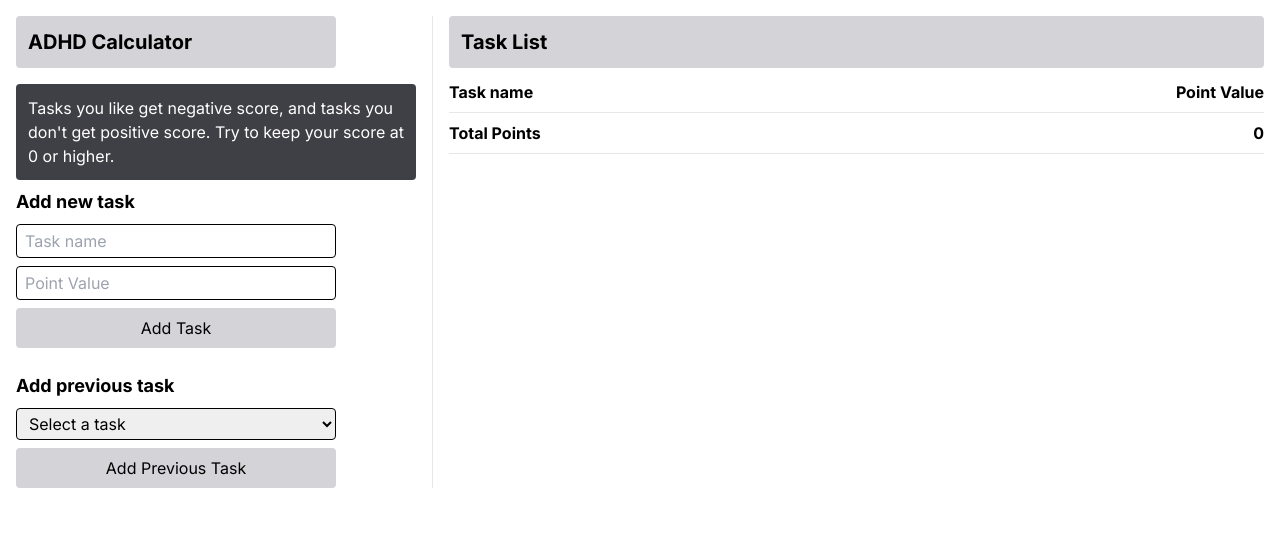
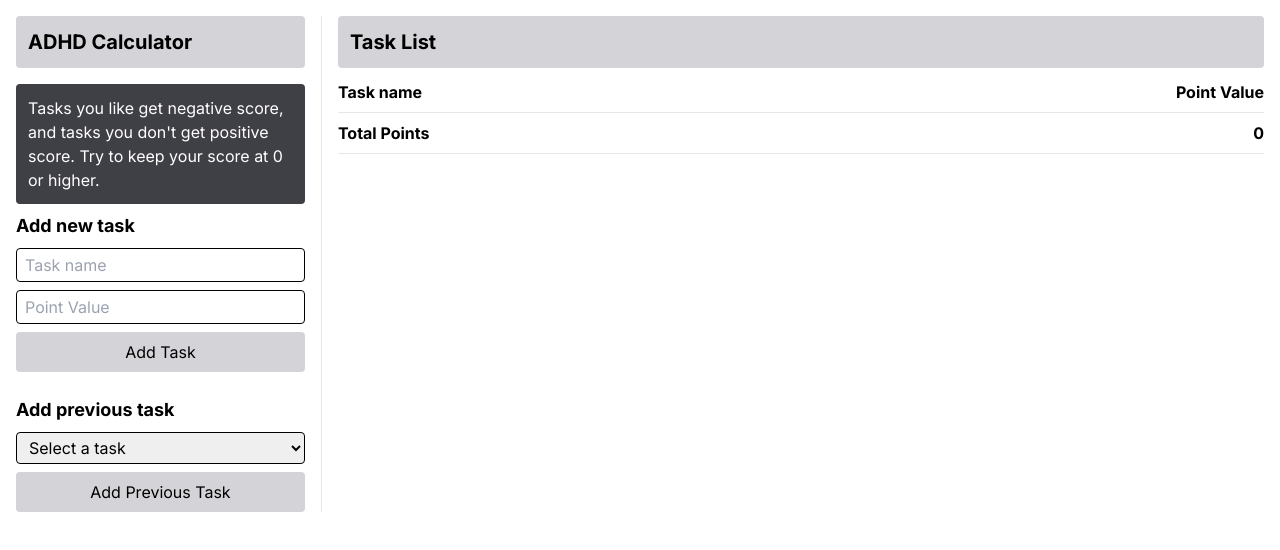
Before and after one commit to josiahmattern/adhd_calculator, a Next.js app: page / in a window 1280 px wide. Shown: the top 550 px of the page. Built offline with nearby package versions, Linux system fonts and the light colour scheme.

Commit message:
fixed ui but actually

```diff
--- a/app/page.js
+++ b/app/page.js
@@ -35,15 +35,15 @@ export default function Home() {
 
   return (
     <main className="flex p-4">
-      <div className="w-1/3 pr-4">
-        <div className="bg-zinc-300 p-3 text-xl rounded font-bold mb-4 max-w-xs">
+      <div className="w-fit pr-4">
+        <div className="bg-zinc-300 p-3 text-xl rounded font-bold mb-4 max-w-sm">
           ADHD Calculator
         </div>
-        <h2 className="text-md mb-2 p-3 text-white bg-zinc-700 rounded">
+        <h2 className="text-md mb-2 p-3 text-white bg-zinc-700 rounded max-w-sm">
           Tasks you like get negative score, and tasks you don't get positive
           score. Try to keep your score at 0 or higher.
         </h2>
-        <div className="flex flex-col max-w-xs mb-6">
+        <div className="flex flex-col max-w-sm mb-6">
           <h1 className="text-lg font-bold mb-2">Add new task</h1>
           <input
             placeholder="Task name"
@@ -67,7 +67,7 @@ export default function Home() {
           </button>
         </div>
 
-        <div className="flex flex-col max-w-xs">
+        <div className="flex flex-col max-w-sm">
           <h1 className="text-lg font-bold mb-2">Add previous task</h1>
           <select
             className="px-2 py-1 border border-black rounded mb-2 w-full"
@@ -90,14 +90,14 @@ export default function Home() {
         </div>
       </div>
 
-      <div className="w-2/3 border-l pl-4">
+      <div className="w-full border-l pl-4">
         <h2 className="text-xl font-bold mb-1 bg-zinc-300 p-3 rounded">
           Task List
         </h2>
         <div className="flex flex-col">
           <div className="flex justify-between py-2 border-b font-bold">
-            <div className="w-2/3">Task name</div>
-            <div className="w-1/3 text-right">Point Value</div>
+            <div className="w-full">Task name</div>
+            <div className="w-full text-right">Point Value</div>
           </div>
           {tasks.map((task) => (
             <div
```
